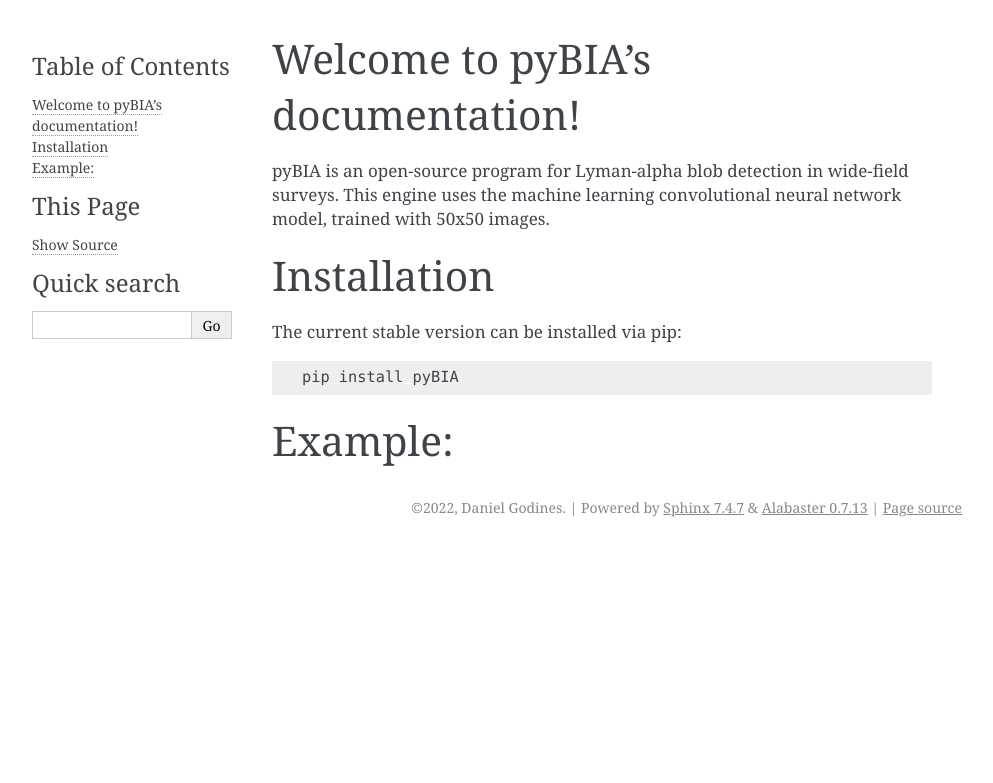
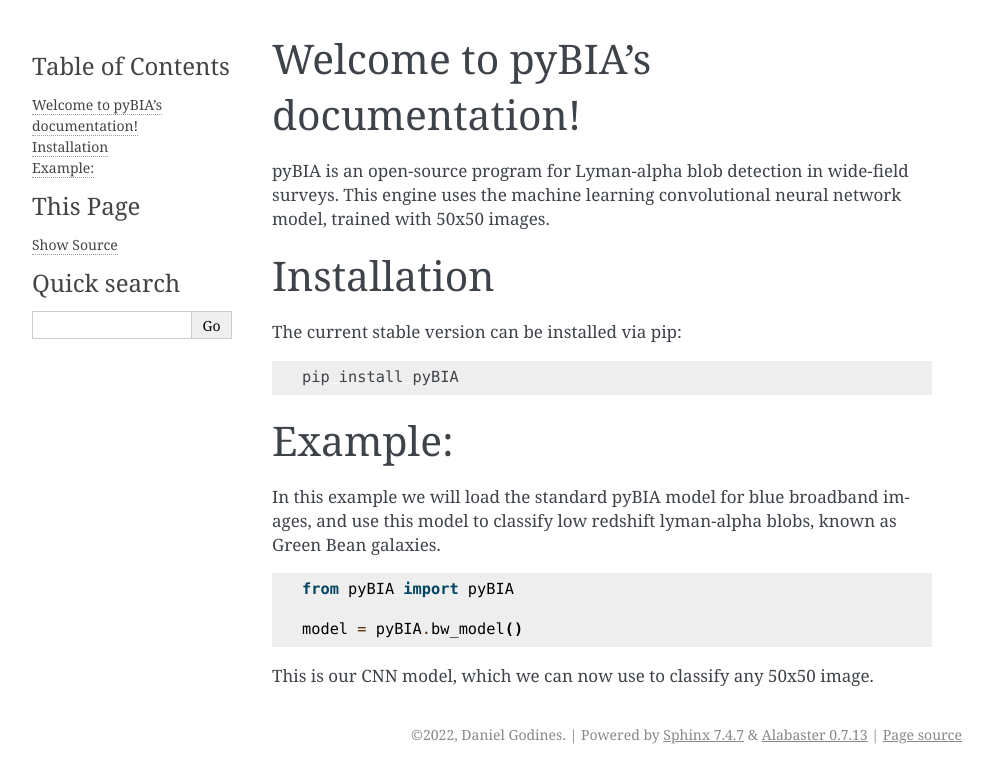
Before and after one commit to Professor-G/pyBIA, a Sphinx documentation site: the page built from docs/index.rst, in a window 1280 px wide. Shown: the top 783 px of the page, without its empty margins (148-1141 px from the left). Built offline with Sphinx 7.4.7, drawn with Linux system fonts in a browser that asks for light colours.

Commit message:
GB example

```diff
--- a/docs/index.rst
+++ b/docs/index.rst
@@ -20,3 +20,12 @@
 
 Example:
 ==================
+In this example we will load the standard pyBIA model for blue broadband images, and use this model to classify low redshift lyman-alpha blobs, known as Green Bean galaxies.
+
+.. code-block:: python
+
+    from pyBIA import pyBIA
+
+    model = pyBIA.bw_model()
+
+This is our CNN model, which we can now use to classify any 50x50 image.
```
